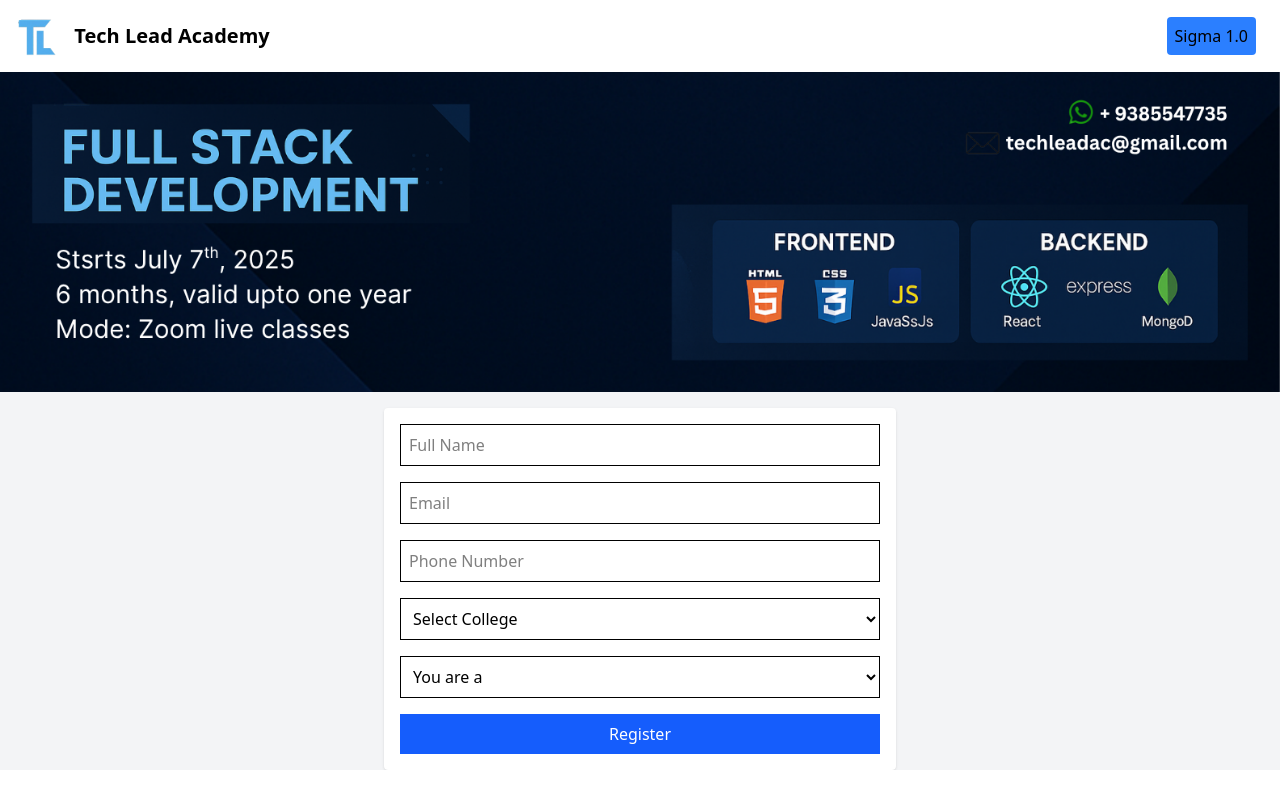
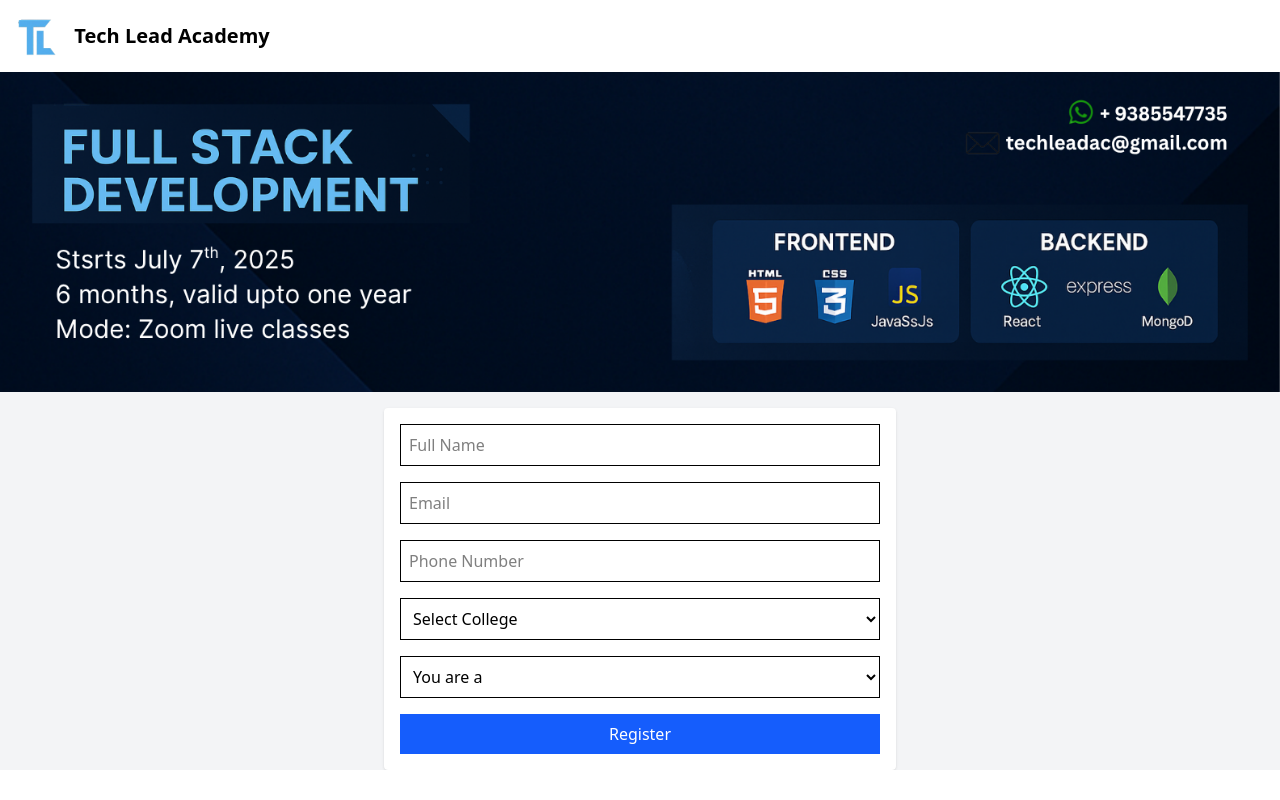
Before and after one commit to sharif9896/TL-register, a React (Vite) app in the folder frontend/: page / in a window 1280 px wide. Shown: the top 800 px of the page. Built offline with nearby package versions, Linux system fonts and the light colour scheme.

Commit message:
Successfully Developed

```diff
--- a/frontend/src/Home.jsx
+++ b/frontend/src/Home.jsx
@@ -13,14 +13,7 @@
           <Link to={"/"} className="text-xl font-bold">
             Tech Lead Academy
           </Link>
-          <nav className="ml-auto">
-            <Link
-              to={"/Students"}
-              className="bg-blue-500 py-2 px-2 rounded hover:bg-blue-600 cursor-pointer mx-2"
-            >
-              Sigma 1.0
-            </Link>
-          </nav>
+
         </header>
 
         <img src="ng.png" alt="Banner" className="w-full  object-cover" />
--- a/frontend/src/components/RegisterForm.jsx
+++ b/frontend/src/components/RegisterForm.jsx
@@ -123,6 +123,7 @@
           <option value="Presidency College, Chennai">
             Presidency College, Chennai
           </option>
+          <option value="Other">Other</option>
         </select>
         <select
           name="role"
```
